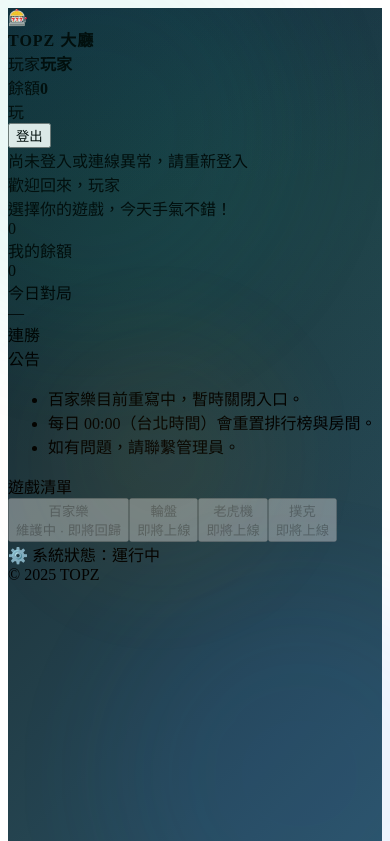
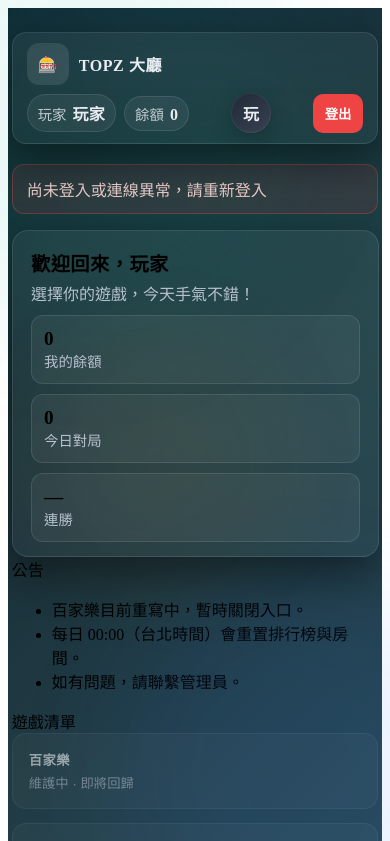
Before and after one commit to Meziyilu/casino-frontend, a React (Vite) app: page /lobby in a window 390 px wide. Shown: the top 841 px of the page. Built offline with nearby package versions, Linux system fonts and the light colour scheme; no server answers.

Commit message:
fix(auth): inputs overflow — switch to border-box & tighten padding on small screens

```diff
--- a/src/styles/ui.css
+++ b/src/styles/ui.css
@@ -1,4 +1,7 @@
-:root {
+/* ======================
+   基礎色票與全域修正
+   ====================== */
+:root{
   --bg:#0b0c10;
   --card:#11131a;
   --muted:#b9c0d0;
@@ -8,16 +11,20 @@
   --outline:rgba(255,255,255,.1);
   --shadow:0 16px 44px rgba(0,0,0,.45);
   --radius:16px;
+
+  --success:#22c55e;
+  --danger:#ef4444;
+  --warning:#f59e0b;
+  --info:#38bdf8;
 }
 
-/* ✅ 全域 fix：避免輸入框超過容器 */
 *,
 *::before,
-*::after {
-  box-sizing: border-box;
-}
+*::after{ box-sizing:border-box; }
 
-/* 背景與光暈 */
+/* ======================
+   背景與光暈
+   ====================== */
 .auth-bg,.lobby-bg{
   min-height:100dvh;
   background:
@@ -32,7 +39,9 @@
 .g2{width:380px; height:380px; background:#2f6fec33; bottom:-120px; right:-100px;}
 .g3{width:240px; height:240px; background:#f0b42922; top:40%; left:10%;}
 
-/* ===== Auth ===== */
+/* ======================
+   Auth（登入/註冊）
+   ====================== */
 .auth-wrap{ width:min(520px, 94vw); margin:0 auto; padding:48px 0 32px; }
 .auth-card{
   background:linear-gradient(180deg, rgba(255,255,255,.04), rgba(255,255,255,.02));
@@ -42,7 +51,7 @@
   padding:28px 24px 18px;
   color:var(--text);
   backdrop-filter:blur(10px);
-  max-width: 100%;
+  max-width:100%;
 }
 .auth-brand{ display:flex; align-items:center; gap:10px; justify-content:center; margin-bottom:8px; }
 .brand-logo{ width:42px; height:42px; display:grid; place-items:center; border-radius:12px; background:rgba(255,255,255,.1); box-shadow:inset 0 0 0 1px rgba(255,255,255,.06); }
@@ -59,7 +68,7 @@
 }
 .auth-input{
   width:100%;
-  max-width:100%; /* ✅ 保證不會超出卡片 */
+  max-width:100%;
   padding:12px 14px 12px 34px;
   border-radius:12px;
   border:1px solid var(--outline);
@@ -97,12 +106,199 @@
 
 .auth-footer{ margin-top:16px; text-align:center; color:var(--muted); font-size:.85rem; }
 
-/* ✅ 小螢幕優化 */
 @media (max-width: 420px){
   .auth-card{ padding:22px 18px 16px; }
   .auth-input{ font-size:14px; padding:11px 12px 11px 34px; }
   .auth-btn{ font-size:14px; padding:11px 12px; }
 }
 
-/* ===== Lobby (保持原本設定) ===== */
-/* ...你提供的 Lobby CSS 原樣保留... */
+/* ======================
+   Lobby Header（品牌列＋使用者列）
+   ====================== */
+.lobby-shell{ width:min(1120px, 94vw); margin:0 auto; padding:24px 0 40px; }
+.lobby-header{
+  position:sticky; top:16px; z-index:5;
+  display:flex; align-items:center; justify-content:space-between; gap:12px;
+  padding:10px 14px; margin-bottom:20px;
+  border-radius:14px; border:1px solid var(--outline);
+  background:linear-gradient(180deg, rgba(255,255,255,.05), rgba(255,255,255,.03));
+  color:var(--text); backdrop-filter:blur(8px); box-shadow:var(--shadow);
+}
+.brand{ display:flex; align-items:center; gap:10px; }
+.logo{ width:42px; height:42px; display:grid; place-items:center; border-radius:12px; background:rgba(255,255,255,.1); }
+.brand-name{ font-weight:900; letter-spacing:.6px; }
+
+.userbar{ display:flex; align-items:center; gap:12px; }
+.chips{ display:flex; align-items:center; gap:8px; }
+.chip{
+  padding:6px 10px; border-radius:999px; border:1px solid var(--outline);
+  background:rgba(255,255,255,.06);
+}
+.chip-label{ opacity:.8; margin-right:6px; font-size:.9rem; }
+.chip-value{ font-weight:800; letter-spacing:.3px; }
+.avatar{
+  width:40px; height:40px; border-radius:50%; display:grid; place-items:center;
+  font-weight:900; background:linear-gradient(145deg,#1f2937,#374151);
+  box-shadow:inset 0 0 0 1px rgba(255,255,255,.06), 0 6px 22px rgba(0,0,0,.25);
+}
+.logout{
+  padding:10px 12px; border:none; border-radius:10px; background:var(--danger); color:#fff; font-weight:700; cursor:pointer;
+}
+.logout:hover{ filter:brightness(1.02); }
+
+/* 搜尋 / 快速動作列（可選） */
+.toolbar{
+  display:flex; align-items:center; gap:10px; margin:6px 0 14px;
+}
+.search{
+  flex:1; min-width:180px; position:relative;
+}
+.search input{
+  width:100%; padding:10px 12px 10px 34px; border-radius:12px;
+  background:rgba(255,255,255,.06); color:var(--text); border:1px solid var(--outline);
+  outline:none; transition:border .2s ease, background .2s ease;
+}
+.search input:focus{ border-color:#3e66ff99; background:rgba(255,255,255,.09); }
+.search .icon{ position:absolute; left:10px; top:50%; transform:translateY(-50%); opacity:.6; }
+.btn{
+  padding:10px 12px; border-radius:10px; border:1px solid var(--outline);
+  background:rgba(255,255,255,.06); color:#fff; cursor:pointer;
+  transition: transform .06s ease, background .2s;
+}
+.btn:hover{ transform:translateY(-1px); background:rgba(255,255,255,.09); }
+.btn.primary{ border:none; background:linear-gradient(180deg,var(--primary), var(--primary-600)); }
+.btn.success{ border:none; background:linear-gradient(180deg,#16a34a,#15803d); }
+.btn.warn{ border:none; background:linear-gradient(180deg,#f59e0b,#d97706); }
+
+/* ======================
+   區塊與統計
+   ====================== */
+.notice{
+  margin:10px 0 16px; padding:12px 14px; border-radius:12px;
+  border:1px solid rgba(255,215,120,.25);
+  background:rgba(255,215,120,.08); color:#ffe7a3;
+}
+.notice.error{ border-color:rgba(239,68,68,.35); background:rgba(239,68,68,.12); color:#ffd0d0; }
+
+.hero{
+  border:1px solid var(--outline); border-radius:16px; padding:18px 18px 14px;
+  background:linear-gradient(180deg, rgba(255,255,255,.05), rgba(255,255,255,.03));
+  box-shadow:var(--shadow);
+}
+.hero-title{ font-size:1.2rem; font-weight:900; letter-spacing:.5px; }
+.hero-sub{ color:var(--muted); margin:4px 0 10px; }
+.hero-row{ display:grid; grid-template-columns: repeat(auto-fit,minmax(180px,1fr)); gap:10px; }
+.stat{
+  border:1px solid var(--outline); border-radius:12px; padding:12px;
+  background:rgba(255,255,255,.05);
+}
+.stat-val{ font-size:1.2rem; font-weight:900; }
+.stat-lab{ color:var(--muted); font-size:.9rem; }
+
+/* ======================
+   遊戲方塊（房間卡）
+   ====================== */
+.grid{ display:grid; gap:14px; grid-template-columns: repeat(auto-fit, minmax(220px, 1fr)); }
+.tile{
+  position:relative;
+  text-align:left; color:#fff; border:1px solid var(--outline); border-radius:14px; padding:16px;
+  background:rgba(255,255,255,.06); cursor:pointer;
+  transition: transform .15s ease, box-shadow .2s ease, background .2s ease, border-color .2s ease;
+}
+.tile:hover{ transform:translateY(-2px); box-shadow:0 16px 34px rgba(0,0,0,.35); background:rgba(255,255,255,.08); }
+.tile.disabled{ opacity:.55; cursor:not-allowed; filter:grayscale(10%); }
+.tile-title{ font-weight:900; letter-spacing:.4px; display:flex; align-items:center; gap:8px; }
+.tile-desc{ color:var(--muted); margin-top:4px; }
+
+/* 狀態徽章與角標 */
+.badge{
+  display:inline-flex; align-items:center; gap:6px;
+  padding:4px 8px; border-radius:999px; font-size:.78rem; font-weight:700;
+  background:rgba(255,255,255,.08); border:1px solid var(--outline);
+}
+.badge.online{ background:rgba(34,197,94,.15); border-color:rgba(34,197,94,.35); color:#bbf7d0; }
+.badge.busy{ background:rgba(245,158,11,.15); border-color:rgba(245,158,11,.35); color:#fde68a; }
+.badge.off{ background:rgba(239,68,68,.15); border-color:rgba(239,68,68,.35); color:#fecaca; }
+
+.corner-ribbon{
+  position:absolute; top:12px; right:-38px; transform:rotate(45deg);
+  background:linear-gradient(90deg,#f59e0b,#f97316);
+  color:#111; font-weight:900; font-size:.78rem; letter-spacing:.4px;
+  padding:4px 48px; box-shadow:0 8px 20px rgba(0,0,0,.35);
+}
+
+/* 卡片底部：資訊與操作鍵 */
+.tile-foot{
+  display:flex; align-items:center; justify-content:space-between; gap:8px; margin-top:12px;
+}
+.tile-meta{ display:flex; align-items:center; gap:10px; color:#cbd5e1; }
+.meta-dot{ width:8px; height:8px; border-radius:50%; background:#22c55e; box-shadow:0 0 8px #22c55e; }
+.meta-people{ display:flex; align-items:center; gap:6px; opacity:.9; }
+.tile-cta{ display:flex; gap:8px; }
+.tile-cta .btn{ padding:8px 10px; }
+
+/* ======================
+   骨架載入 & 空狀態
+   ====================== */
+.skeleton{
+  width:100%; height:110px; border-radius:14px; border:1px solid var(--outline);
+  background: linear-gradient(90deg, rgba(255,255,255,.05) 25%, rgba(255,255,255,.08) 37%, rgba(255,255,255,.05) 63%);
+  background-size: 400% 100%;
+  animation: shimmer 1.3s infinite;
+}
+@keyframes shimmer{
+  0%{ background-position: 100% 0; }
+  100%{ background-position: 0 0; }
+}
+.empty{
+  display:grid; place-items:center; padding:24px; border:1px solid var(--outline); border-radius:14px;
+  color:#cbd5e1; background:rgba(255,255,255,.04);
+}
+
+/* ======================
+   Toast / 通知
+   ====================== */
+.toast{
+  position:fixed; right:16px; bottom:16px; z-index:50;
+  min-width:240px; max-width:320px;
+  border:1px solid var(--outline); border-radius:12px; padding:12px 14px;
+  color:#fff; background:rgba(12,14,18,.9); backdrop-filter:blur(8px);
+  box-shadow:var(--shadow); animation: slideup .25s ease-out both;
+}
+.toast.success{ border-color:rgba(34,197,94,.35); }
+.toast.warn{ border-color:rgba(245,158,11,.35); }
+.toast.error{ border-color:rgba(239,68,68,.35); }
+@keyframes slideup{ from{ opacity:0; transform:translateY(12px) } to{ opacity:1; transform:translateY(0) } }
+
+/* ======================
+   Footer
+   ====================== */
+.lobby-footer{
+  display:flex; align-items:center; justify-content:space-between; margin:18px 0 8px;
+  color:#fff;
+}
+.muted{ opacity:.65; }
+
+/* ======================
+   動畫工具
+   ====================== */
+@keyframes pop { 0%{ transform:scale(.98); opacity:0 } 100%{ transform:scale(1); opacity:1 } }
+@keyframes fadein { 0%{ opacity:0 } 100%{ opacity:1 } }
+@keyframes shake {
+  0%,100%{ transform:translateX(0) }
+  20%{ transform:translateX(-3px) } 40%{ transform:translateX(3px) }
+  60%{ transform:translateX(-2px) } 80%{ transform:translateX(2px) }
+}
+.animate-pop{ animation: pop .22s ease-out both; }
+.animate-fadein{ animation: fadein .25s ease-out both; }
+.animate-shake{ animation: shake .3s ease-out; }
+
+/* ======================
+   RWD
+   ====================== */
+@media (max-width: 680px){
+  .lobby-header{ flex-wrap:wrap; gap:8px; }
+  .userbar{ width:100%; justify-content:space-between; }
+  .toolbar{ flex-wrap:wrap; }
+  .tile-foot{ flex-direction:column; align-items:flex-start; }
+}
```
